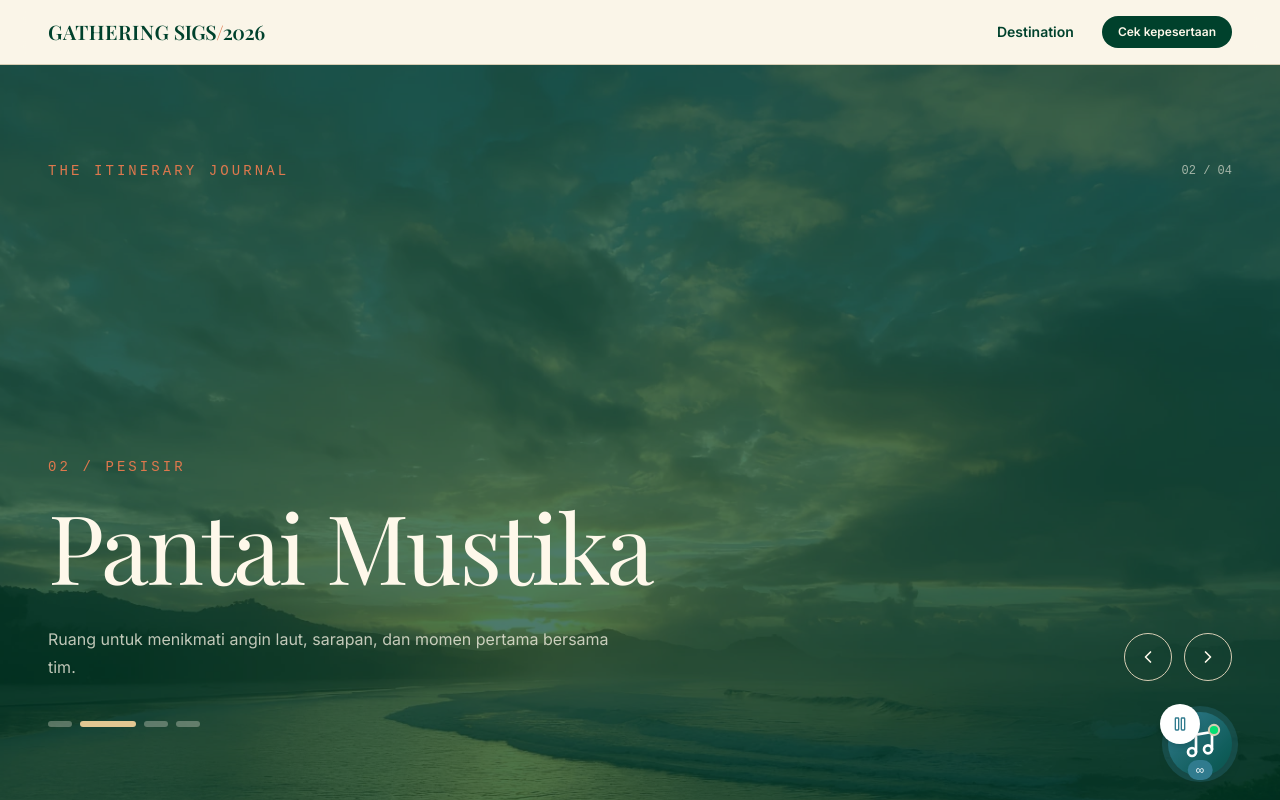
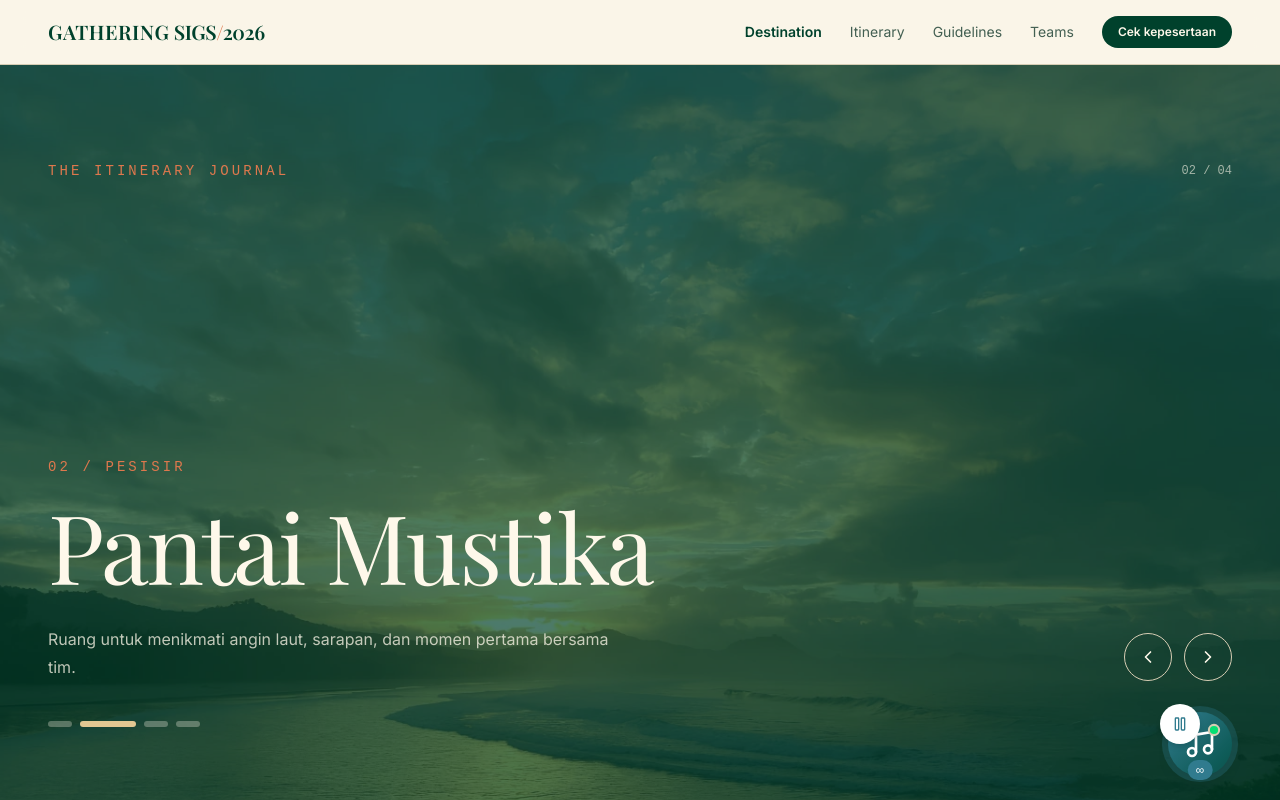
Before and after one commit to mirzaq19/sigs-gathering, a Next.js app: page /event-details in a window 1280 px wide. Shown: the top 800 px of the page. Built offline with nearby package versions, Linux system fonts and the light colour scheme; a web font is replaced by a local one.

Commit message:
feat: update navigation menu

```diff
--- a/components/navigation.tsx
+++ b/components/navigation.tsx
@@ -10,9 +10,10 @@ import { cn } from '@/lib/utils';
 
 const navItems = [
   { href: '/event-details', label: 'Destination' },
-  // { href: '/schedule', label: 'Itinerary' },
+  { href: '/schedule', label: 'Itinerary' },
   // { href: '/accommodation', label: 'Stay' },
-  // { href: '/guidelines', label: 'Panduan' },
+  { href: '/guidelines', label: 'Guidelines' },
+  { href: '/teams', label: 'Teams' },
   // { href: '/attendees', label: 'Peserta' },
 ];
 
```
